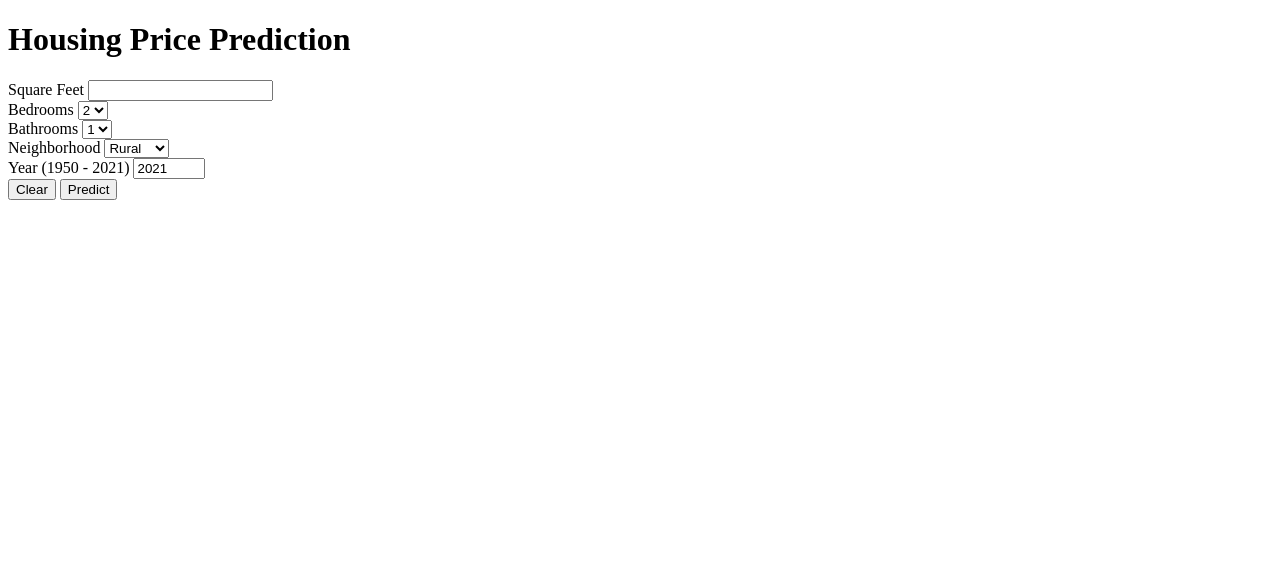
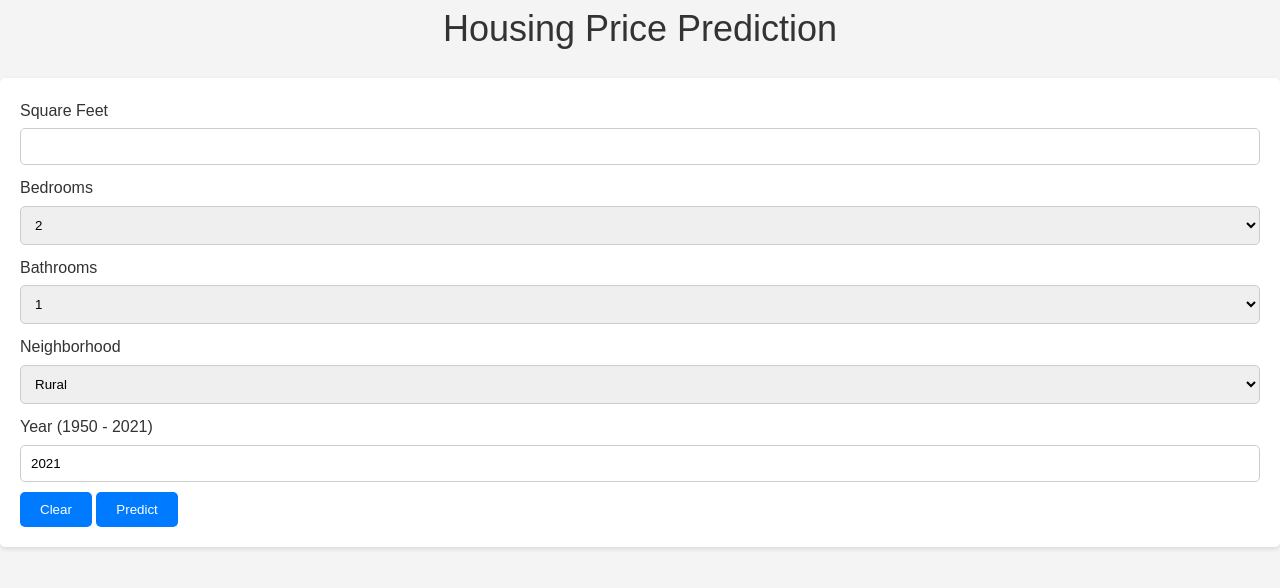
Before and after one commit to Ayotomiwa7/housing-price-prediction-app, a Flask app: page / in a window 1280 px wide. Shown: the top 588 px of the page. Run offline with Flask 3, Linux system fonts and the light colour scheme; parts of the project's set-up code (start-up, migrations or seed data) failed here and were passed over.

Commit message:
new commit

```diff
--- a/app.py
+++ b/app.py
@@ -27,7 +27,7 @@ def predict():
             bathrooms = int(request.form['bathrooms'])
             neighborhood = request.form['neighborhood']
             year = int(request.form['year'])
-        except:
+        except ValueError:
             return 'Invalid input. Please enter numerical values for square feet, bedrooms, bathrooms, and year.'
 
         neighborhood_encoded = encoder.transform([[neighborhood]])
--- a/static/css/main.css
+++ b/static/css/main.css
@@ -0,0 +1,119 @@
+/* Reset CSS */
+html, body, div, span, applet, object, iframe,
+h1, h2, h3, h4, h5, h6, p, blockquote, pre,
+a, abbr, acronym, address, big, cite, code,
+del, dfn, em, img, ins, kbd, q, s, samp,
+small, strike, strong, sub, sup, tt, var,
+b, u, i, center,
+dl, dt, dd, ol, ul, li,
+fieldset, form, label, legend,
+table, caption, tbody, tfoot, thead, tr, th, td,
+article, aside, canvas, details, embed,
+figure, figcaption, footer, header, hgroup,
+menu, nav, output, ruby, section, summary,
+time, mark, audio, video {
+    margin: 0;
+    padding: 0;
+    border: 0;
+    font-size: 100%;
+    font: inherit;
+    vertical-align: baseline;
+}
+
+/* Global Styles */
+body {
+    font-family: Arial, sans-serif;
+    background-color: #f4f4f4;
+    color: #333;
+    line-height: 1.6;
+}
+
+.container {
+    max-width: 1200px;
+    margin: 0 auto;
+    padding: 0 20px;
+}
+
+.header {
+    text-align: center;
+    margin-bottom: 20px;
+}
+
+.header h1 {
+    font-size: 36px;
+    margin-bottom: 10px;
+}
+
+.form {
+    background-color: #fff;
+    padding: 20px;
+    border-radius: 5px;
+    box-shadow: 0 2px 5px rgba(0, 0, 0, 0.1);
+}
+
+.form label {
+    display: block;
+    margin-bottom: 5px;
+}
+
+.form input[type="number"],
+.form select {
+    width: 100%;
+    padding: 10px;
+    margin-bottom: 10px;
+    border: 1px solid #ccc;
+    border-radius: 5px;
+    box-sizing: border-box;
+}
+
+.form input[type="submit"],
+.form input[type="reset"] {
+    background-color: #007bff;
+    color: #fff;
+    border: none;
+    padding: 10px 20px;
+    cursor: pointer;
+    border-radius: 5px;
+}
+
+.form input[type="submit"]:hover,
+.form input[type="reset"]:hover {
+    background-color: #0056b3;
+}
+
+.result {
+    margin-top: 30px;
+    background-color: #fff;
+    padding: 20px;
+    border-radius: 5px;
+    box-shadow: 0 2px 5px rgba(0, 0, 0, 0.1);
+}
+
+.result h2 {
+    font-size: 24px;
+    margin-bottom: 10px;
+}
+
+.result p {
+    margin-bottom: 5px;
+}
+
+button {
+    background-color: #007bff;
+    color: #fff;
+    border: none;
+    padding: 10px 20px;
+    cursor: pointer;
+    border-radius: 5px;
+}
+
+button:hover {
+    background-color: #0056b3;
+}
+
+/* Responsive Styles */
+@media (max-width: 768px) {
+    .container {
+        padding: 0 10px;
+    }
+}
```
Also changed, not shown: templates/prediction.html (+16 -10 lines).
